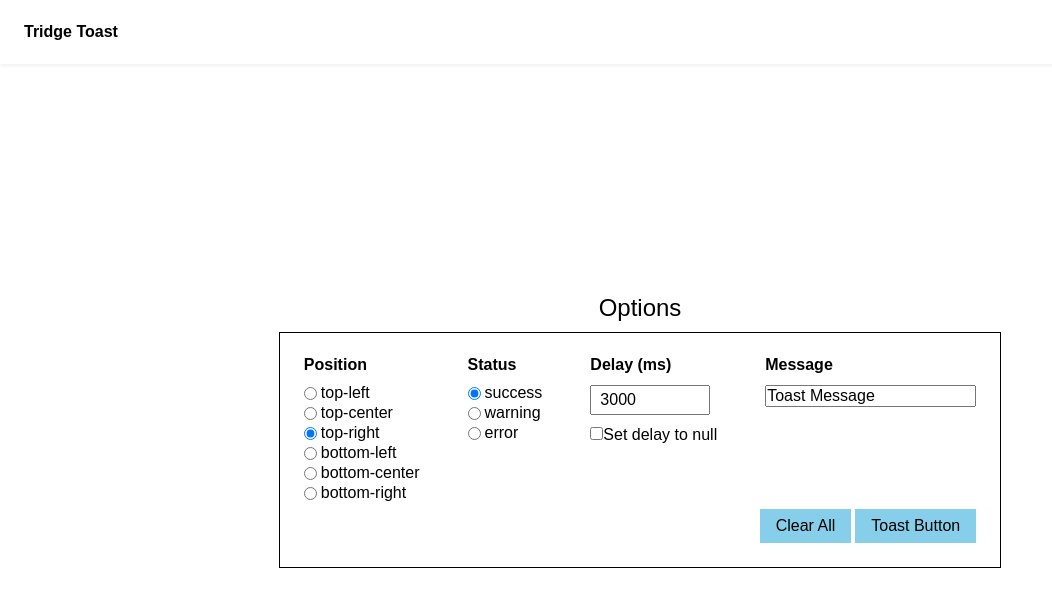
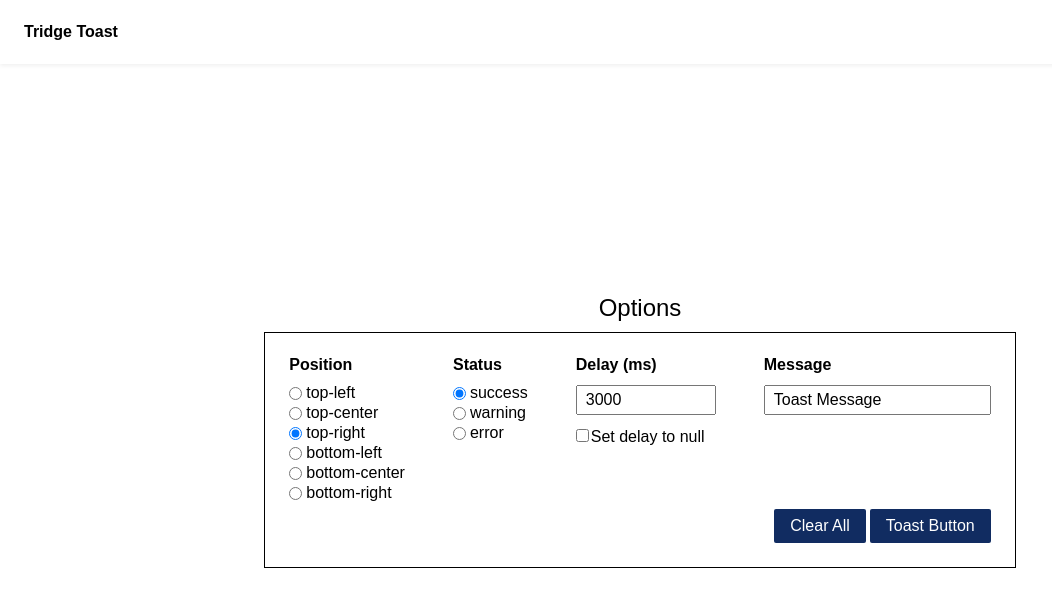
Before and after one commit to alexgoni/tridge-toast, a React (Vite) app: page / in a window 1280 px wide. Shown: the top 606 px of the page, without its empty margins (0-1052 px from the left). Built offline with nearby package versions, Linux system fonts and the light colour scheme; a web font is replaced by a local one.

Commit message:
feat: 디자인 변경, 파비콘 추가

```diff
--- a/index.html
+++ b/index.html
@@ -2,7 +2,7 @@
 <html lang="en">
   <head>
     <meta charset="UTF-8" />
-    <link rel="icon" type="image/svg+xml" href="/vite.svg" />
+    <link rel="icon" type="image/x-icon" href="/tridge.ico" />
     <meta name="viewport" content="width=device-width, initial-scale=1.0" />
     <!-- Global Font: Pretendard -->
     <link
--- a/src/pages/home.module.scss
+++ b/src/pages/home.module.scss
@@ -56,7 +56,17 @@
         .delay-input {
           padding: 4px 8px;
           font-size: 16px;
-          width: 100px;
+          width: 120px;
+        }
+
+        .delay-checkbox {
+          margin-top: 2px;
+          margin-right: 2px;
+        }
+
+        .message-input {
+          padding: 4px 8px;
+          font-size: 16px;
         }
       }
     }
@@ -73,7 +83,9 @@
       padding: 8px 16px;
       font-size: 16px;
       cursor: pointer;
-      background-color: skyblue;
+      color: white;
+      background-color: #112c61;
+      border-radius: 2px;
     }
   }
 }
--- a/src/pages/home.tsx
+++ b/src/pages/home.tsx
@@ -104,6 +104,7 @@ export default function Home() {
                   type="checkbox"
                   checked={isDelayNull}
                   onChange={handleDelayNullToggle}
+                  className={cx("delay-checkbox")}
                 />
                 Set delay to null
               </label>
```
Also changed, not shown: 2 other files (tests, documents, lock files or other folders).
